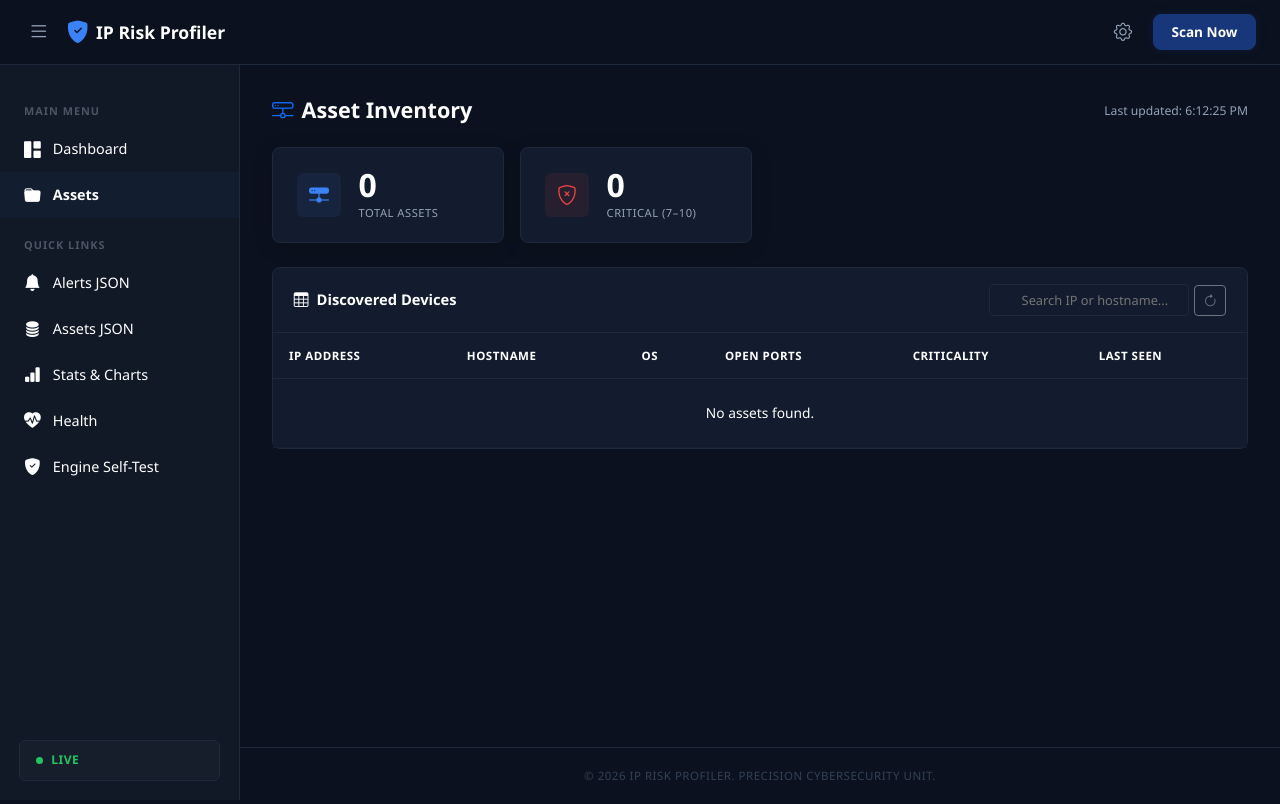
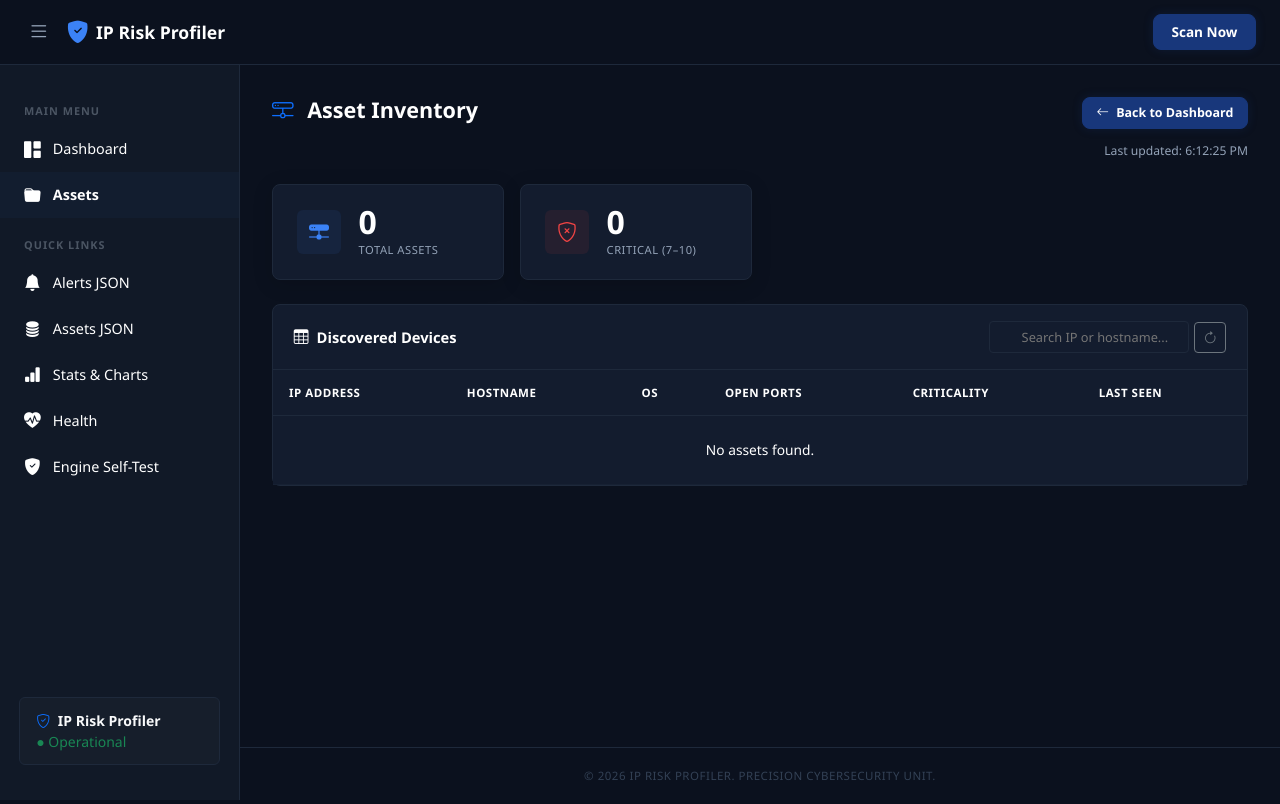
Before and after one commit to OBEDKIPLIMO/IP-Risk-Profiler-System, a Flask app: page /assets-view in a window 1280 px wide. Run offline with Flask 3, Linux system fonts and the light colour scheme; data that the repository does not hold is empty.

Commit message:
code cleanup and finall ui changes

```diff
--- a/dashboard/templates/assets.html
+++ b/dashboard/templates/assets.html
@@ -3,9 +3,24 @@
 
 {% block content %}
 
-<div class="page-header">
-  <h4><i class="bi bi-hdd-network me-2 text-primary"></i>Asset Inventory</h4>
-  <span class="last-updated" id="last-updated">Loading...</span>
+<div class="page-header d-flex justify-content-between align-items-start mb-4">
+
+    <h4 class="mb-0">
+        <i class="bi bi-hdd-network me-2 text-primary"></i>
+        Asset Inventory
+    </h4>
+
+    <div class="text-end">
+        <a href="/" class="btn btn-sm btn-outline-secondary back-btn-ui mb-2">
+            <i class="bi bi-arrow-left me-1"></i>
+            Back to Dashboard
+        </a>
+
+        <div class="last-updated" id="last-updated">
+            Loading...
+        </div>
+    </div>
+
 </div>
 
 <div class="row g-3 mb-4">
--- a/dashboard/templates/base.html
+++ b/dashboard/templates/base.html
@@ -105,9 +105,11 @@
 
     /* Static Status Pill Indicator Box */
     .sidebar-status-box {
-      margin: auto 1.2rem 0; background: rgba(255,255,255,0.02);
-      border: 1px solid var(--border-color); padding: .65rem 1rem; border-radius: 6px;
-      display: flex; align-items: center; gap: .5rem;
+    margin: auto 1.2rem 1rem;
+    background: rgba(255,255,255,0.02);
+    border: 1px solid var(--border-color);
+    padding: .75rem 1rem;
+    border-radius: 6px;
     }
     .status-dot { width: 7px; height: 7px; background: #22c55e; border-radius: 50%; }
     .status-txt { font-size: .75rem; font-weight: 700; color: #22c55e; text-transform: uppercase; letter-spacing: 0.5px; }
@@ -127,13 +129,87 @@
     }
     .page-header h4 { font-weight: 700; color: #fff; margin: 0; font-size: 1.35rem; }
     .last-updated { font-size: .76rem; color: var(--text-muted); margin-top: 0.3rem; text-align: right; }
-    .back-btn-ui { font-size: .78rem; padding: .35rem .85rem; border-radius: 6px; font-weight: 600; }
+   .back-btn-ui {
+    background: #18377b;
+    border: 1px solid #18377b;
+    color: #fff !important;
+    font-size: .78rem;
+    font-weight: 600;
+    padding: .35rem .85rem;
+    border-radius: 8px;
+    box-shadow: 0 0 10px rgba(24, 55, 123, 0.25);
+    transition: background 0.25s ease,
+                border-color 0.25s ease,
+                transform 0.25s ease,
+                box-shadow 0.25s ease;
+    }
+
+    .back-btn-ui:hover {
+        background: #0e1f4d;
+        border-color: #0e1f4d;
+        color: #fff !important;
+        transform: translateY(-1px);
+        box-shadow: 0 0 14px rgba(14, 31, 77, 0.45);
+    }
+
+    .back-btn-ui:focus,
+    .back-btn-ui:active {
+    background: #0e1f4d !important;
+    border-color: #0e1f4d !important;
+    color: #fff !important;
+    }
 
     /* ── Base Component Cards ──────────────────────────────────── */
     .stat-card {
-      background: var(--card-bg); border: 1px solid var(--border-color);
-      border-radius: 8px; padding: 1.3rem 1.5rem; display: flex; align-items: center; gap: 1.1rem;
-      box-shadow: 0 4px 20px rgba(0,0,0,0.15);
+    background: var(--card-bg);
+    border: 1px solid var(--border-color);
+    border-radius: 8px;
+    padding: 1.3rem 1.5rem;
+    display: flex;
+    align-items: center;
+    gap: 1.1rem;
+    box-shadow: 0 4px 20px rgba(0,0,0,0.15);
+
+    /* Hover Animation */
+    transition:
+        transform 0.25s ease,
+        box-shadow 0.25s ease,
+        border-color 0.25s ease;
+    cursor: pointer;
+    }
+
+    .stat-card:hover {
+    transform: translateY(-6px) scale(1.03);
+    box-shadow: 0 12px 28px rgba(0,0,0,0.28);
+    }
+
+    /* Individual card glow effects */
+    .card-assets:hover {
+    border-color: #2563eb;
+    box-shadow: 0 12px 28px rgba(37,99,235,0.30);
+    }
+
+    .card-high:hover {
+    border-color: #ef4444;
+    box-shadow: 0 12px 28px rgba(239,68,68,0.30);
+    }
+
+    .card-medium:hover {
+    border-color: #f59e0b;
+    box-shadow: 0 12px 28px rgba(245,158,11,0.30);
+    }
+
+    .card-avg:hover {
+    border-color: #10b981;
+    box-shadow: 0 12px 28px rgba(16,185,129,0.30);
+    }
+
+    .danger-card {
+    border: 2px solid #dc2626;
+    }
+
+    .safe-card {
+    border: 2px solid #16a34a;
     }
     .stat-icon {
       width: 44px; height: 44px; border-radius: 6px;
@@ -336,7 +412,6 @@
   </a>
 
   <div class="right-nav-container">
-    <a href="#" class="nav-icon-link"><i class="bi bi-gear"></i></a>
     <button class="btn scan-btn" onclick="triggerScan()">
       Scan Now
     </button>
@@ -369,10 +444,18 @@
     <i class="bi bi-shield-fill-check"></i> Engine Self-Test
   </a>
 
-  <div class="sidebar-status-box">
-    <div class="status-dot"></div>
-    <div class="status-txt">Live</div>
-  </div>
+ <div class="sidebar-status-box">
+    <div>
+        <div class="fw-semibold text-light small">
+            <i class="bi bi-shield-check text-primary me-1"></i>
+            IP Risk Profiler
+        </div>
+        <div class="small text-success">
+            ● Operational
+        </div>
+    </div>
+</div>
+</div>
 </nav>
 
 <main class="main-content">
--- a/db/test_results.json
+++ b/db/test_results.json
@@ -1,5 +1,5 @@
 {
-    "last_run": "2026-07-14 19:15:27",
+    "last_run": "2026-07-17 19:08:10",
     "accuracy": "100.0%",
     "status": "MET",
     "scenarios": [
--- a/routes/api_routes.py
+++ b/routes/api_routes.py
@@ -55,9 +55,10 @@
 
 @api_bp.route('/stats-view')
 def stats_view():
-    """Renders the analytics page: stat cards + risk distribution + threat source charts."""
-    return render_template("stats_charts.html")
-
+    return render_template(
+        "stats_charts.html",
+        title="Security Analytics Dashboard"
+    )
 
 @api_bp.route('/health-view')
 def health_view():
```
Also changed, not shown: dashboard/templates/index.html (+7 -7 lines), dashboard/templates/stats_charts.html (+12 -3 lines), dashboard/templates/test_dashboard.html (+18 -4 lines), engine/alert_engine.py (+6 -6 lines), 1 other file.
